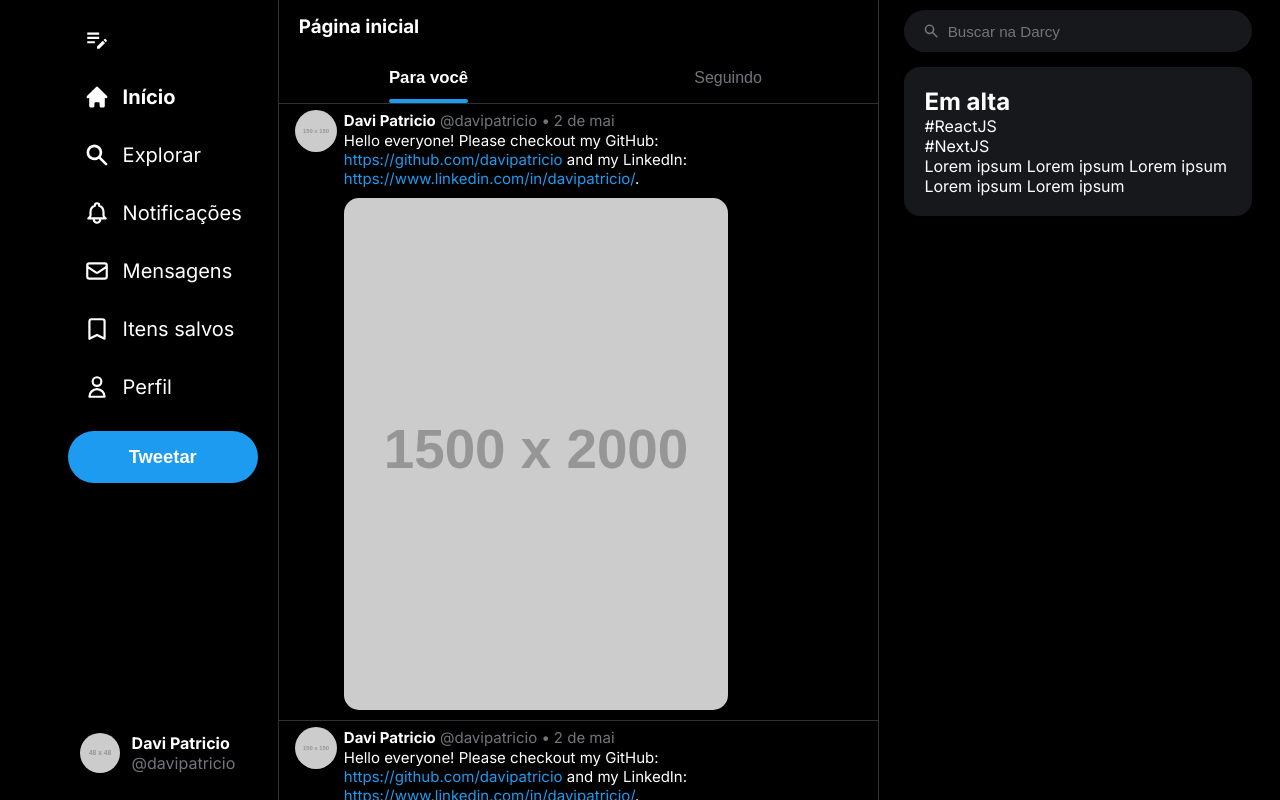
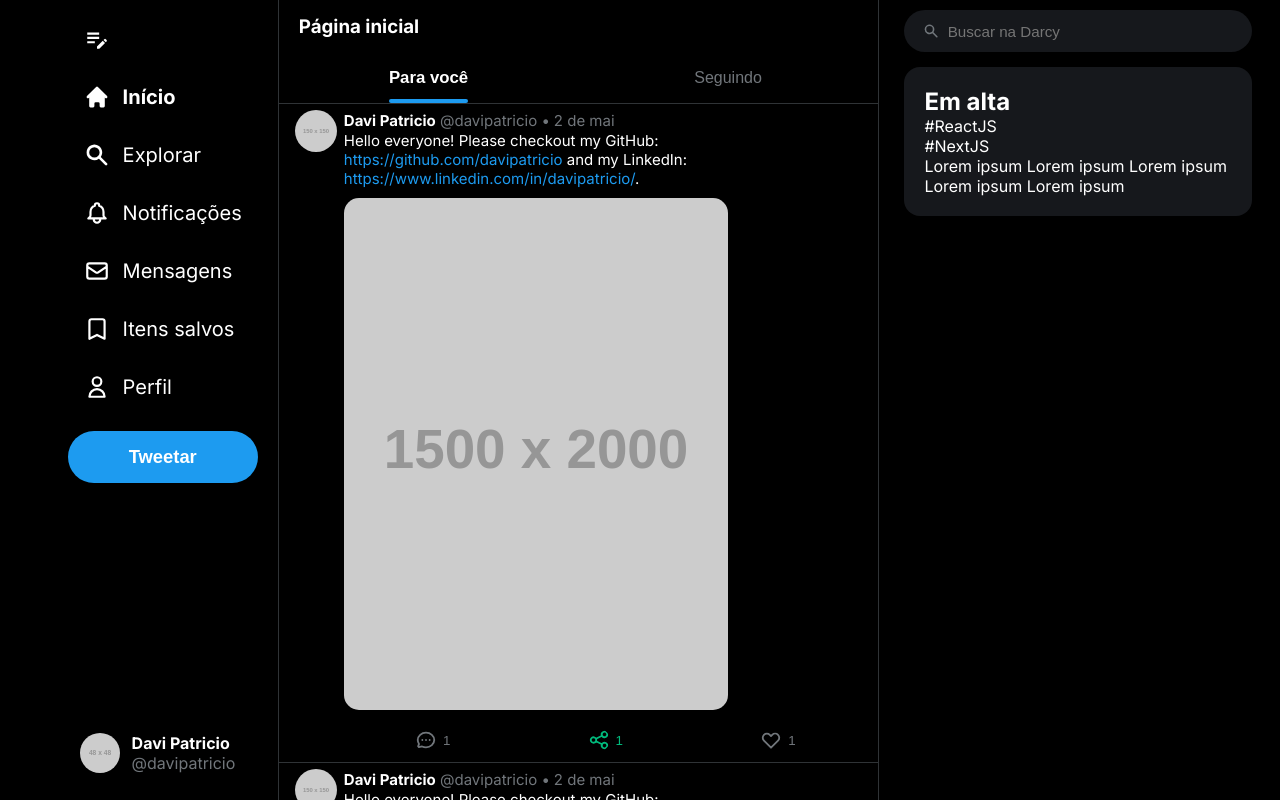
Before and after one commit to darcyinc/darcy, a Next.js app: page / in a window 1280 px wide. Built offline with nearby package versions, Linux system fonts and the light colour scheme.

Commit message:
add post action buttons

```diff
--- a/src/components/Feed/FeedPost/index.tsx
+++ b/src/components/Feed/FeedPost/index.tsx
@@ -2,27 +2,45 @@
 
 import Link from 'next/link';
 import { useRouter } from 'next/navigation';
+import { HiOutlineChat, HiOutlineHeart, HiOutlineShare } from 'react-icons/hi';
+import { useCallback } from 'react';
 
 import isEnterOrClick, { EnterOrClickEvent } from '@/lib/utils/isEnterOrClick';
 
-import { Container, PostContent, PostHeader } from './styles';
+import { Container, PostContent, PostFooter, PostHeader } from './styles';
 
 export default function FeedPost() {
   const router = useRouter();
 
-  const handlePostClick = (e: EnterOrClickEvent) => {
+  const handlePostClick = useCallback(
+    (e: EnterOrClickEvent) => {
       if (!isEnterOrClick(e)) return;
       e.stopPropagation();
 
       router.push('/post/9041203120312');
-  };
+    },
+    [router]
+  );
 
-  const handleImageClick = (e: EnterOrClickEvent<HTMLButtonElement>) => {
+  const handleImageClick = useCallback(
+    (e: EnterOrClickEvent<HTMLButtonElement>) => {
       if (!isEnterOrClick(e)) return;
       e.stopPropagation();
 
       router.push('/post/9041203120312');
-  };
+    },
+    [router]
+  );
+
+  const handlePostInteraction = useCallback(
+    (e: EnterOrClickEvent, action: 'like' | 'retweet' | 'comment') => {
+      if (!isEnterOrClick(e)) return;
+      e.stopPropagation();
+
+      alert(`You ${action}d this post!`);
+    },
+    []
+  );
 
   return (
     <Container
@@ -57,6 +75,33 @@ export default function FeedPost() {
             <img src="https://via.placeholder.com/1500x2000" alt="Post" />
           </button>
         </PostContent>
+
+        <PostFooter>
+          <button
+            type="button"
+            className="comment"
+            onClick={(e) => handlePostInteraction(e, 'comment')}
+          >
+            <HiOutlineChat />
+            <span>1</span>
+          </button>
+          <button
+            type="button"
+            className="retweet retweeted"
+            onClick={(e) => handlePostInteraction(e, 'retweet')}
+          >
+            <HiOutlineShare />
+            <span>1</span>
+          </button>
+          <button
+            type="button"
+            className="like"
+            onClick={(e) => handlePostInteraction(e, 'like')}
+          >
+            <HiOutlineHeart />
+            <span>1</span>
+          </button>
+        </PostFooter>
       </div>
     </Container>
   );
--- a/src/components/Feed/FeedPost/styles.ts
+++ b/src/components/Feed/FeedPost/styles.ts
@@ -1,4 +1,6 @@
 import styled from 'styled-components';
+
+import colorToRgba from '@/lib/utils/colorToRgba';
 
 export const Container = styled.article`
   cursor: pointer;
@@ -99,3 +101,71 @@ export const PostContent = styled.section`
     }
   }
 `;
+
+export const PostFooter = styled.footer`
+  display: flex;
+  align-items: flex-start;
+  justify-content: space-around;
+
+  margin-top: 10px;
+
+  > button {
+    cursor: pointer;
+
+    display: flex;
+    align-items: center;
+    gap: 1px;
+
+    background: none;
+    border: none;
+    color: ${({ theme }) => theme.text.secondary};
+    transition: 0s;
+
+    svg {
+      font-size: 32px;
+      padding: 5px;
+      border-radius: 50%;
+    }
+
+    &.like {
+      &:hover {
+        color: ${({ theme }) => theme.colors.red};
+        > svg {
+          color: ${({ theme }) => theme.colors.red};
+          background-color: ${({ theme }) =>
+            colorToRgba(theme.colors.red, 0.1)};
+        }
+      }
+
+      &.liked {
+        color: ${({ theme }) => theme.colors.red};
+        > svg {
+          fill: ${({ theme }) => theme.colors.red};
+        }
+      }
+    }
+
+    &.retweet {
+      &:hover {
+        color: ${({ theme }) => theme.colors.green};
+        > svg {
+          color: ${({ theme }) => theme.colors.green};
+          background-color: ${({ theme }) =>
+            colorToRgba(theme.colors.green, 0.1)};
+        }
+      }
+
+      &.retweeted {
+        color: ${({ theme }) => theme.colors.green};
+      }
+    }
+
+    &.comment:hover {
+      color: ${({ theme }) => theme.colors.blue};
+      > svg {
+        color: ${({ theme }) => theme.colors.blue};
+        background-color: ${({ theme }) => colorToRgba(theme.colors.blue, 0.1)};
+      }
+    }
+  }
+`;
--- a/src/styles/GlobalStyles.ts
+++ b/src/styles/GlobalStyles.ts
@@ -27,6 +27,6 @@ export default createGlobalStyle`
     margin: 0;
     padding: 0;
     box-sizing: border-box;
-    transition: all 0.2s ease-in-out;
+    transition: all 0.2s;
   }
 `;
--- a/src/styles/themes/dark.ts
+++ b/src/styles/themes/dark.ts
@@ -7,6 +7,8 @@ export const darkTheme: DefaultTheme = {
     blue: 'rgb(29, 155, 240)',
     darkGray: 'rgb(22, 24, 28)',
     grayBorder: 'rgb(47, 51, 54)',
+    red: 'rgb(249, 24, 128)',
+    green: 'rgb(0, 186, 124)',
   },
   text: {
     primary: '#ffffff',
--- a/src/styles/themes/light.ts
+++ b/src/styles/themes/light.ts
@@ -7,6 +7,8 @@ export const lightTheme: DefaultTheme = {
     blue: 'rgb(29, 155, 240)',
     darkGray: 'rgb(247, 249, 249)',
     grayBorder: 'rgb(239, 243, 244)',
+    red: 'rgb(249, 24, 128)',
+    green: 'rgb(0, 186, 124)',
   },
   text: {
     primary: '#000000',
--- a/src/styles/themes/slate.ts
+++ b/src/styles/themes/slate.ts
@@ -7,6 +7,8 @@ export const slateTheme: DefaultTheme = {
     blue: 'rgb(29, 155, 240)',
     darkGray: 'rgb(30, 39, 50)',
     grayBorder: 'rgb(56, 68, 77)',
+    red: 'rgb(249, 24, 128)',
+    green: 'rgb(0, 186, 124)',
   },
   text: {
     primary: '#ffffff',
--- a/src/styles/themes/styled.d.ts
+++ b/src/styles/themes/styled.d.ts
@@ -8,6 +8,8 @@ declare module 'styled-components' {
       blue: string;
       darkGray: string;
       grayBorder: string;
+      red: string;
+      green: string;
     };
     text: {
       primary: string;
```
Lines whose indentation alone changed are shown as unchanged.
